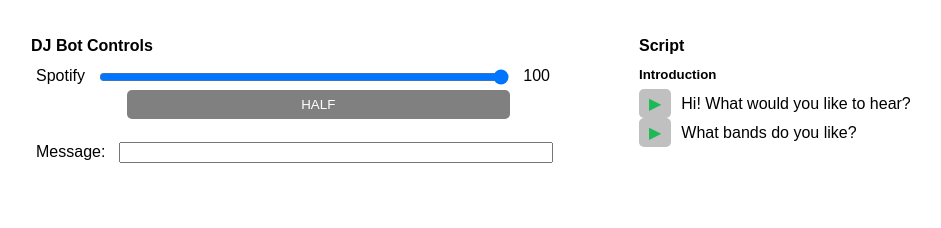
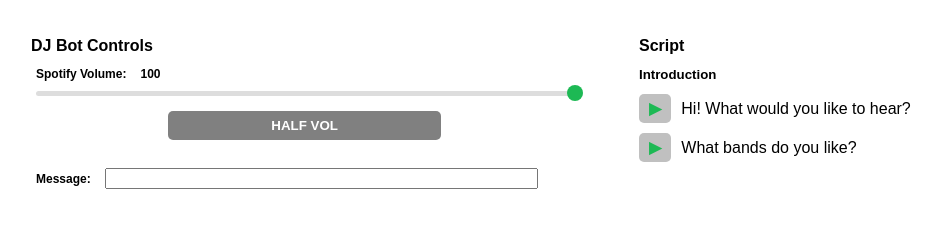
Before and after one commit to nikmart/DJBot-at-Home, a website: page CONTROL/public/index.html in a window 1280 px wide. Shown: the whole page, without its empty margins (1-942 px from the left). Drawn offline with nearby package versions, Linux system fonts and the light colour scheme; no server answers.

Commit message:
updating the spacing to be little nicer

```diff
--- a/CONTROL/public/client.js
+++ b/CONTROL/public/client.js
@@ -47,6 +47,7 @@ function addQuestion(msg) {
     btn.appendChild(btnReplay);
 
     para.prepend(btn);
+    para.className = "previous-question";
     var element = document.getElementById("questions");
     element.prepend(para);
 }
--- a/CONTROL/public/index.html
+++ b/CONTROL/public/index.html
@@ -15,13 +15,15 @@
       <div class="vol-containers">
 
         <div class="left-volume">
-            <label>Spotify</label>
-            <input type="range" min="0" max="100" value="100" oninput="changeSpotifyVol(this.value)" class="slider" id="spotifyRange"/>
-            <label id="spotify-vol">100</label>
-            <div class="volume-controls">
-              <!-- <button class="mute" onclick="muteSpotify()" id="spotifyMute">MUTE</button> -->
-              <button class="half" onclick="halfSpotify()" id="spotifyHalf">HALF</button>
-            </div>
+            <label>Spotify Volume:</label>
+            <label id="spotify-vol" class="vol-indicator">100</label>
+            <span id="slidercontainer">
+              <input type="range" min="0" max="100" value="100" oninput="changeSpotifyVol(this.value)" class="slider" id="spotifyRange"/>
+              <div class="volume-controls">
+                <!-- <button class="mute" onclick="muteSpotify()" id="spotifyMute">MUTE</button> -->
+                <button class="half" onclick="halfSpotify()" id="spotifyHalf">HALF VOL</button>
+              </div>
+            </span>
         </div>
 
         <!-- <div class="right-volume">
@@ -38,8 +40,8 @@
 
       <br>
 
-      <div>
-        <label for="message">Message: </label>
+      <div class="message-input">
+        <label for="message" >Message: </label>
         <input type="text" id="message" name="message" onKeyDown="sendOnEnter()">
       </div>
 
--- a/CONTROL/public/woz.css
+++ b/CONTROL/public/woz.css
@@ -7,12 +7,11 @@
     display: flex;
     justify-content: center;
     align-items: flex-start;
-
     margin-top: 2em;
 }
+
 div {
     box-sizing: border-box;
-
 }
 .main-container {
     display: flex;
@@ -67,7 +66,69 @@
   display: flex;
   width: 100%;
   max-height: 100%;
+  justify-content:flex-start;
   /*border: 1px solid red;*/
+}
+
+.previous-question {
+
+}
+
+label {
+  font-weight: bolder;
+  font-size: 12px;
+}
+
+input[type=range]{
+    -webkit-appearance: none;
+    margin-bottom: 10px;
+}
+
+input[type=range]::-webkit-slider-runnable-track {
+    width: 300px;
+    height: 5px;
+    background: #ddd;
+    border: none;
+    border-radius: 3px;
+}
+
+input[type=range]::-webkit-slider-thumb {
+    -webkit-appearance: none;
+    border: none;
+    height: 16px;
+    width: 16px;
+    border-radius: 50%;
+    background: #1DB954;
+    margin-top: -6px;
+    cursor: pointer;
+}
+
+input[type=range]:hover::-webkit-slider-thumb {
+    background: #2
+    DB954;
+}
+
+input[type=range]:focus {
+    outline: none;
+}
+
+input[type=range]:focus::-webkit-slider-runnable-track {
+    background: #ccc;
+}
+
+input[type=range]::-ms-track {
+    width: 300px;
+    height: 5px;
+
+    /*remove bg colour from the track, we'll use ms-fill-lower and ms-fill-upper instead */
+    background: transparent;
+
+    /*leave room for the larger thumb to overflow with a transparent border */
+    border-color: transparent;
+    border-width: 6px 0;
+
+    /*remove default tick marks*/
+    color: transparent;
 }
 
 label {
@@ -82,6 +143,9 @@
   padding: 7px 12px;
   color: white;
   cursor: pointer;
+  font-weight: bold;
+  margin-top: 5px;
+  margin-bottom: 5px;
 }
 
 button:hover {
@@ -98,8 +162,7 @@
 }
 
 .half {
-  width: 70%;
-  margin-left: 5%;
+  width: 50%;
   background: Gray;
 }
 
@@ -108,7 +171,7 @@
 }
 
 .slider {
-  width: 75%;
+  width: 100%;
   vertical-align: middle;
 }
 
@@ -120,10 +183,15 @@
   cursor: pointer;
   color: #1DB954;
   font-size: 16px;
+  margin-right: 10px;
 }
 
 .play:hover {
   background: Gray;
+}
+
+.message-input {
+  margin-bottom: 10px;
 }
 
 input {
@@ -138,7 +206,6 @@
 p {
   margin-top: auto;
   margin-bottom: auto;
-  margin-left: 10px;
   text-align: left;
   font-family: sans-serif
 }
```
